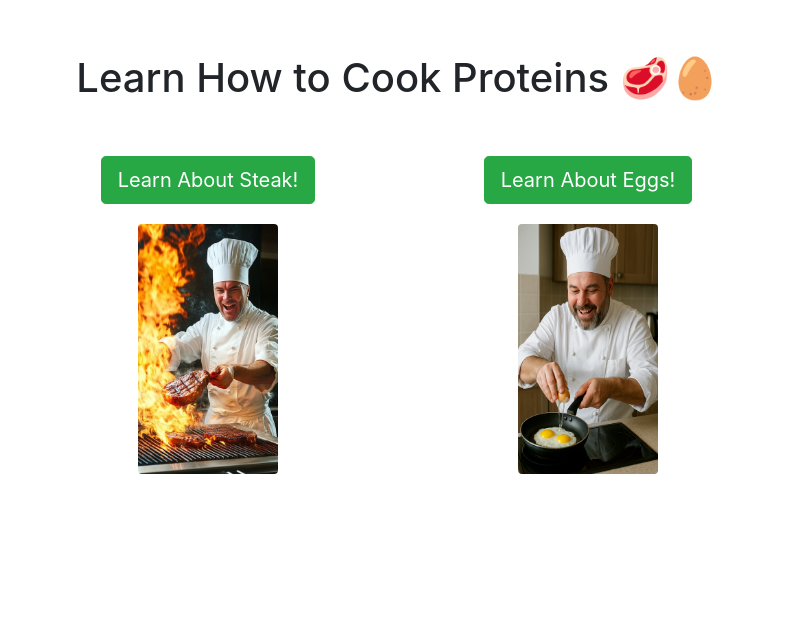
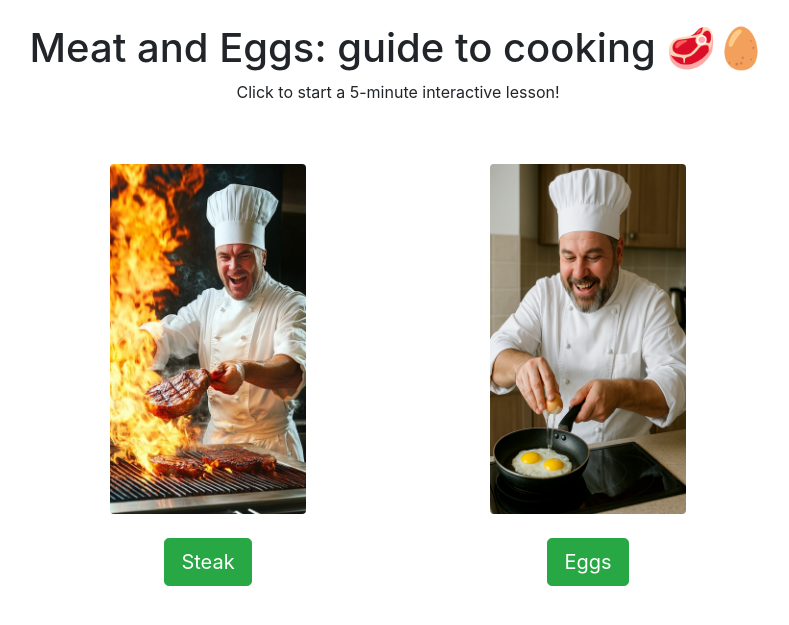
Before and after one commit to aliyatang1/meat-and-eggs, a Flask app: page / in a window 1280 px wide. Shown: the part 56-681 px from the top of the page, without its empty margins (242-1031 px from the left). Run offline with Flask 3, Linux system fonts and the light colour scheme; some libraries are stand-ins or nearby versions.

Commit message:
low friction welcome page lets goooo

```diff
--- a/static/style.css
+++ b/static/style.css
@@ -96,3 +96,8 @@
 #cook{
   padding-top: 30px;
 }
+
+.subhead {
+  margin-top: 0;
+  margin-bottom: 1em;
+}
--- a/templates/welcome.html
+++ b/templates/welcome.html
@@ -2,28 +2,33 @@
 
 {% block content %}
   <div class="text-center">
-    <h1 class="page-title mb-4">Learn How to Cook Proteins 🥩🥚</h1>
+    <h1>Meat and Eggs: guide to cooking 🥩🥚</h1>
+    <p class="subhead">Click to start a 5-minute interactive lesson!</p>
   </div>
-
+  <br>
   <div class="row justify-content-center gap-row mb-5">
     <!-- Steak Section -->
     <div class="col-md-4 mb-5 text-center">
+
+      <div>
+        <img src="{{ url_for('static', filename='images/home-steak.jpeg') }}" alt="Steak" class="img-fluid rounded home-image" style="max-height: 350px;">
+      </div>
+      <br>
       <a href="{{ url_for('learn', lesson_id=1) }}">
-        <button class="btn btn-success btn-lg learn-btn">Learn About Steak!</button>
+        <button class="btn btn-success btn-lg learn-btn">Steak</button>
       </a>
-      <div>
-        <img src="{{ url_for('static', filename='images/home-steak.jpeg') }}" alt="Steak" class="img-fluid rounded home-image" style="max-height: 250px;">
-      </div>
     </div>
 
     <!-- Eggs Section -->
     <div class="col-md-4 mb-5 text-center">
+
+      <div>
+        <img src="{{ url_for('static', filename='images/home-eggs.png') }}" alt="Eggs" class="img-fluid rounded home-image" style="max-height: 350px;">
+      </div>
+      <br>
       <a href="{{ url_for('learn', lesson_id=2) }}">
-        <button class="btn btn-success btn-lg learn-btn">Learn About Eggs!</button>
+        <button class="btn btn-success btn-lg learn-btn">Eggs</button>
       </a>
-      <div>
-        <img src="{{ url_for('static', filename='images/home-eggs.png') }}" alt="Eggs" class="img-fluid rounded home-image" style="max-height: 250px;">
-      </div>
     </div>
   </div>
 
```
